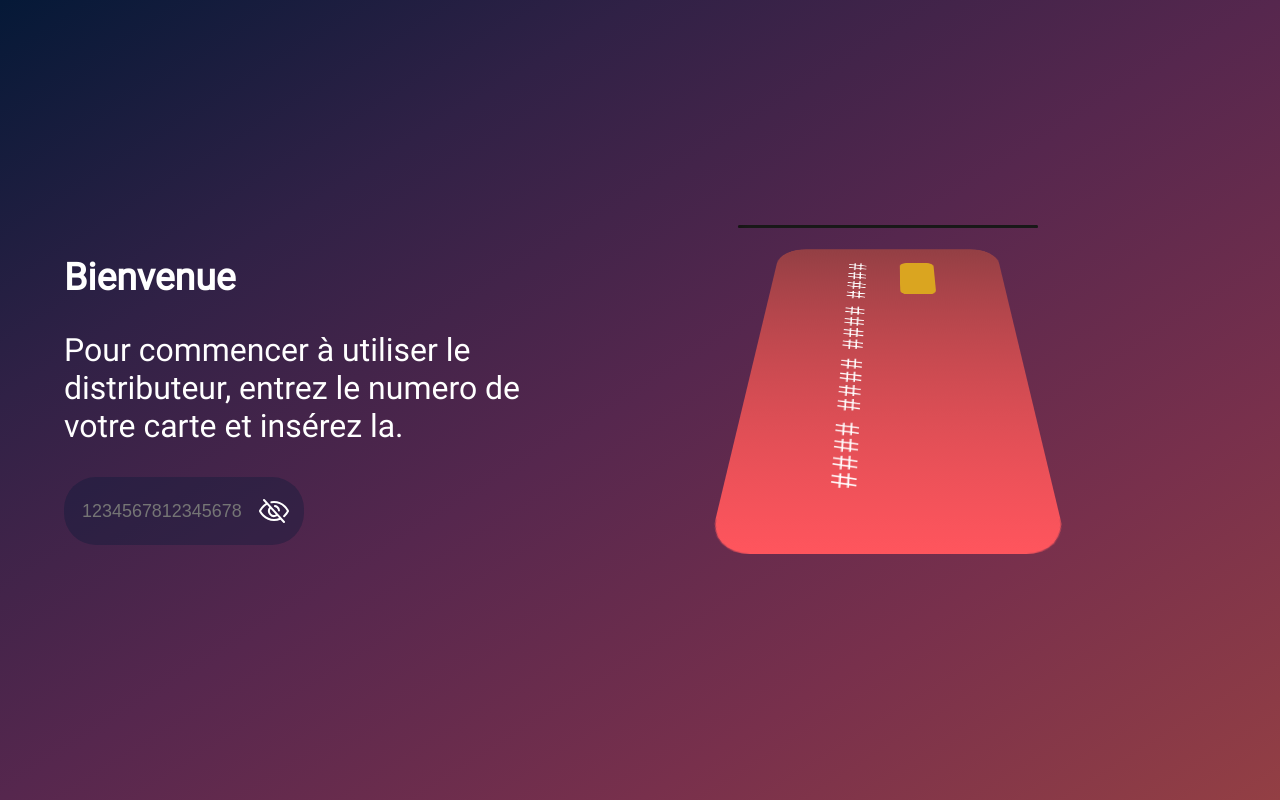
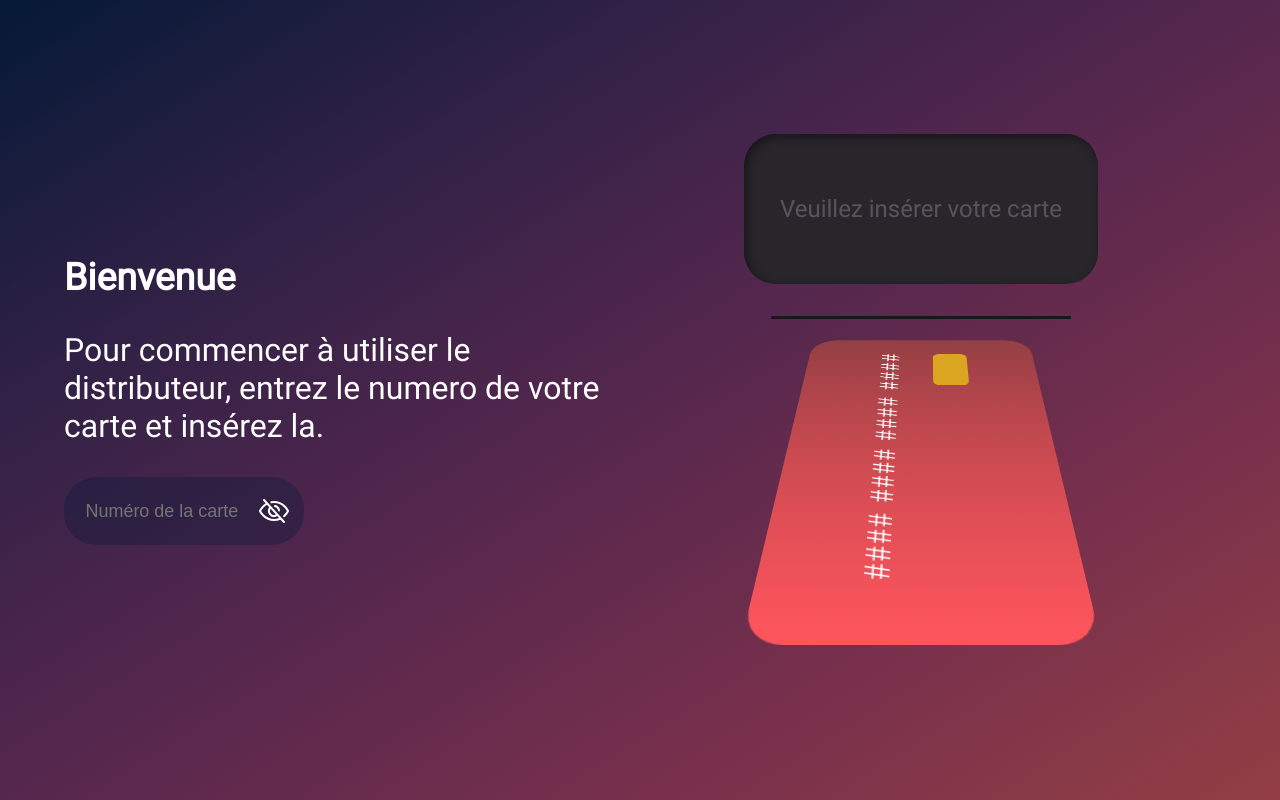
Before and after one commit to j-hazart/virtual-ATM, a React (Vite) app in the folder frontend/: page / in a window 1280 px wide. Built offline with nearby package versions, Linux system fonts and the light colour scheme.

Commit message:
add Welcome component

```diff
--- a/frontend/package.json
+++ b/frontend/package.json
@@ -10,6 +10,7 @@
     "preview": "vite preview"
   },
   "dependencies": {
+    "prop-types": "^15.8.1",
     "react": "^18.2.0",
     "react-dom": "^18.2.0",
     "react-router-dom": "^6.14.1"
--- /dev/null
+++ b/frontend/src/components/home/Welcome.jsx
@@ -0,0 +1,76 @@
+import PropTypes from "prop-types";
+import { useState } from "react";
+import openEye from "../../assets/eye.svg";
+import closeEye from "../../assets/eye-slash.svg";
+import {
+  separateCardNumber,
+  hideCardNumber,
+} from "../../services/formatCardNumbers";
+
+export default function Welcome({
+  inputCardNumbers,
+  setInputCardNumbers,
+  setCardNumbers,
+}) {
+  const [isEyeOpen, setIsEyeOpen] = useState(false);
+
+  /**
+   * The function "formatCardNumber" takes a card number value as input and formats it by separating it
+   * into groups of four digits and hiding all but the last two digits.
+   */
+  function formatCardNumber(value) {
+    let cardIdValue = "";
+    value.length === 0 && setCardNumbers("#### #### #### ####");
+    value.split("").forEach((number, i) => {
+      cardIdValue += separateCardNumber(i, 4) + hideCardNumber(i, number, 14);
+      setCardNumbers(cardIdValue);
+    });
+  }
+
+  /**
+   * The handleChange function updates the input number and formats the card number if the input value
+   * is a string of up to 16 digits.
+   */
+  function handleChange(e) {
+    const value = e.target.value;
+    if (/^\d{0,16}$/.test(value)) {
+      setInputCardNumbers(value);
+      formatCardNumber(value);
+    }
+  }
+
+  return (
+    <section className="welcome">
+      <h1>Bienvenue</h1>
+      <p>
+        Pour commencer à utiliser le distributeur, entrez le numero de votre
+        carte et insérez la.
+      </p>
+      <div>
+        <div className="card-number-input">
+          <input
+            type="text"
+            name="cardId"
+            id="cardID"
+            onChange={(e) => handleChange(e)}
+            placeholder="Numéro de la carte"
+            value={inputCardNumbers}
+            autoComplete="off"
+            style={{ WebkitTextSecurity: `${isEyeOpen ? "none" : "disc"}` }}
+          />
+          <img
+            src={isEyeOpen ? openEye : closeEye}
+            alt="icon of an eye open or close"
+            onClick={() => setIsEyeOpen(!isEyeOpen)}
+          />
+        </div>
+      </div>
+    </section>
+  );
+}
+
+Welcome.propTypes = {
+  inputCardNumbers: PropTypes.string.isRequired,
+  setInputCardNumbers: PropTypes.func.isRequired,
+  setCardNumbers: PropTypes.func.isRequired,
+};
--- a/frontend/src/pages/Home.jsx
+++ b/frontend/src/pages/Home.jsx
@@ -1,58 +1,60 @@
 import { useState } from "react";
-import openEye from "../assets/eye.svg";
-import closeEye from "../assets/eye-slash.svg";
-import {
-  separateCardNumber,
-  hideCardNumber,
-} from "../services/formatCardNumbers";
+
+import users from "../services/fakeUserData";
 import "../styles/Home.css";
+import Welcome from "../components/home/Welcome";
 
 export default function Home() {
   const [isCardInserted, setIsCardInserted] = useState(false);
-  const [isEyeOpen, setIsEyeOpen] = useState(false);
   const [inputCardNumbers, setInputCardNumbers] = useState("");
   const [cardNumbers, setCardNumbers] = useState("#### #### #### ####");
+  const [message, setMessage] = useState("Veuillez insérer votre carte");
 
-  /**
-   * The function "formatCardNumber" takes a card number value as input and formats it by separating it
-   * into groups of four digits and hiding all but the last two digits.
-   */
-  function formatCardNumber(value) {
-    let cardIdValue = "";
-    value.length === 0 && setCardNumbers("#### #### #### ####");
-    value.split("").forEach((number, i) => {
-      cardIdValue += separateCardNumber(i, 4) + hideCardNumber(i, number, 14);
-      setCardNumbers(cardIdValue);
-    });
+  function handleCardInserted() {
+    setIsCardInserted(!isCardInserted);
+    setTimeout(() => {
+      // vérifier le nombre de chiffre
+      if (inputCardNumbers.length !== 16) {
+        setIsCardInserted((old) => !old);
+        setMessage(
+          "Numéro invalide. Veuillez entrer les 16 chiffres de votre carte."
+        );
+        return;
       }
 
-  /**
-   * The handleChange function updates the input number and formats the card number if the input value
-   * is a string of up to 16 digits.
-   */
-  function handleChange(e) {
-    const value = e.target.value;
-    if (/^\d{0,16}$/.test(value)) {
-      setInputCardNumbers(value);
-      formatCardNumber(value);
+      const user = users.filter((user) =>
+        user.cards.some((card) => card.number === parseInt(inputCardNumbers))
+      );
+
+      if (!user.length) {
+        setIsCardInserted((old) => !old);
+        setMessage("Cette carte n'est associé à aucun compte utilisateur.");
+        return;
       }
+    }, "1000");
   }
 
   return (
     <section id="home">
-      <section className="home-text">
+      <Welcome
+        inputCardNumbers={inputCardNumbers}
+        setInputCardNumbers={setInputCardNumbers}
+        setCardNumbers={setCardNumbers}
+      />
+      {/* <section className="welcome">
         <h1>Bienvenue</h1>
         <p>
           Pour commencer à utiliser le distributeur, entrez le numero de votre
           carte et insérez la.
         </p>
+        <div>
           <div className="card-number-input">
             <input
               type="text"
               name="cardId"
               id="cardID"
               onChange={(e) => handleChange(e)}
-            placeholder="1234567812345678"
+              placeholder="Numéro de la carte"
               value={inputCardNumbers}
               autoComplete="off"
               style={{ WebkitTextSecurity: `${isEyeOpen ? "none" : "disc"}` }}
@@ -63,10 +65,15 @@ export default function Home() {
               onClick={() => setIsEyeOpen(!isEyeOpen)}
             />
           </div>
-      </section>
+        </div>
+      </section> */}
+      <section id="card-section">
+        <div id="atm-screen">
+          <span id="error-message">{message}</span>
+        </div>
         <section
           className="home-card-container"
-        onClick={() => setIsCardInserted(!isCardInserted)}
+          onClick={() => handleCardInserted()}
         >
           <div className="card-hole">
             <div className="holebar"></div>
@@ -79,5 +86,6 @@ export default function Home() {
           </div>
         </section>
       </section>
+    </section>
   );
 }
--- /dev/null
+++ b/frontend/src/services/fakeUserData.js
@@ -0,0 +1,21 @@
+const users = [
+  {
+    firstname: "John",
+    lastname: "Doe",
+    accountNumber: 12312312312,
+    cards: [
+      {
+        number: 1234123412341234,
+        pin: 1234,
+        blocked: false,
+      },
+      {
+        number: 6789678967896789,
+        pin: 1234,
+        blocked: false,
+      },
+    ],
+  },
+];
+
+export default users;
--- a/frontend/src/styles/Home.css
+++ b/frontend/src/styles/Home.css
@@ -20,12 +20,34 @@
   flex: 1 1 0;
 }
 
-.home-text {
+.welcome {
   flex-direction: column;
   color: #fff;
   gap: 2rem;
   font-size: 2rem;
   font-family: Roboto;
+}
+#card-section {
+  display: flex;
+  flex-direction: column;
+  align-items: center;
+  gap: 2rem;
+}
+#atm-screen {
+  height: 150px;
+  width: 60%;
+  /* background: radial-gradient(
+    circle,
+    rgb(71, 74, 79) 0%,
+    rgba(38, 40, 43, 1) 100%
+  ); */
+  background-color: #28262b;
+  padding: 1rem;
+  box-shadow: inset 3px 3px 10px #171619;
+  display: flex;
+  justify-content: center;
+  align-items: center;
+  border-radius: 2rem;
 }
 .home-card-container {
   display: flex;
@@ -64,8 +86,6 @@
   transform-style: preserve-3d;
   transition: all 1s;
   transform: rotate(90deg) rotateY(-45deg) translateX(0px);
-
-  /* transform: rotate(90deg) translateY(50%) translateX(0%) rotateY(0deg); */
 }
 .insert {
   transition: all 1s;
@@ -104,5 +124,11 @@
   background-color: transparent;
   border: none;
   outline: none;
-  /* webkit-text-security: disc; */
 }
+
+#error-message {
+  color: #58545d;
+  text-align: center;
+  font-family: "Roboto";
+  font-size: 1.5rem;
+}
```
Also changed, not shown: 1 other file (tests, documents, lock files or other folders). Lines whose indentation alone changed are shown as unchanged.
